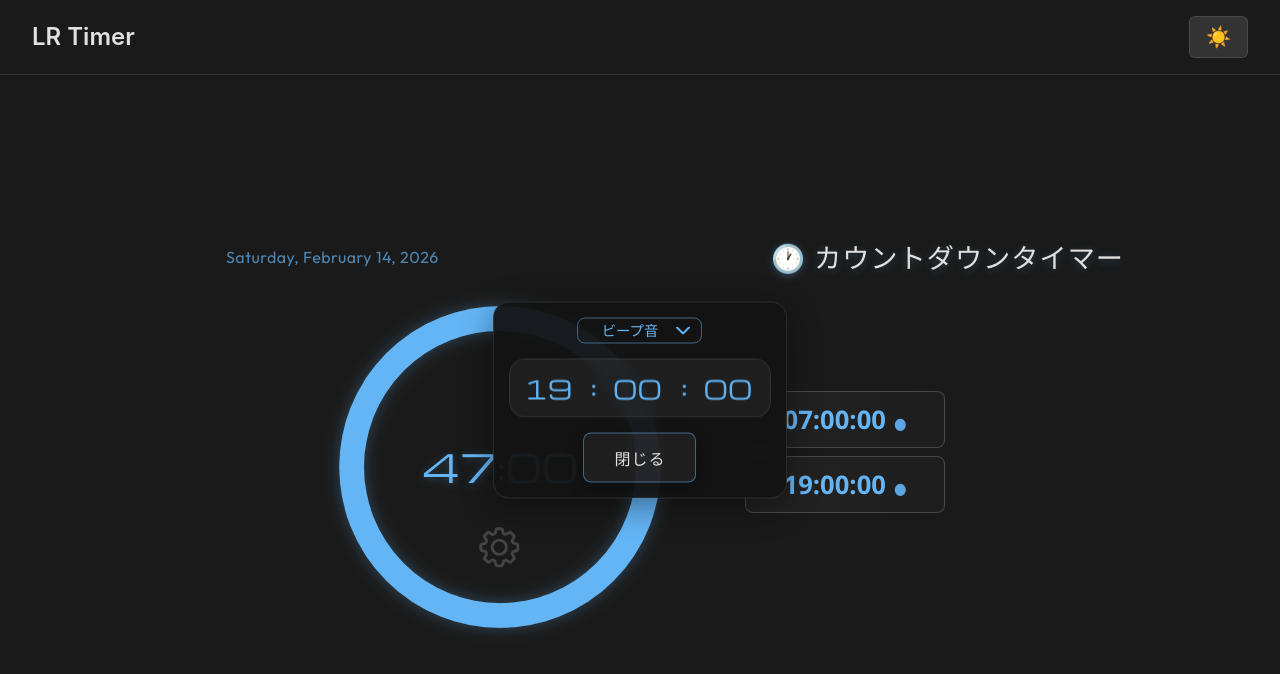
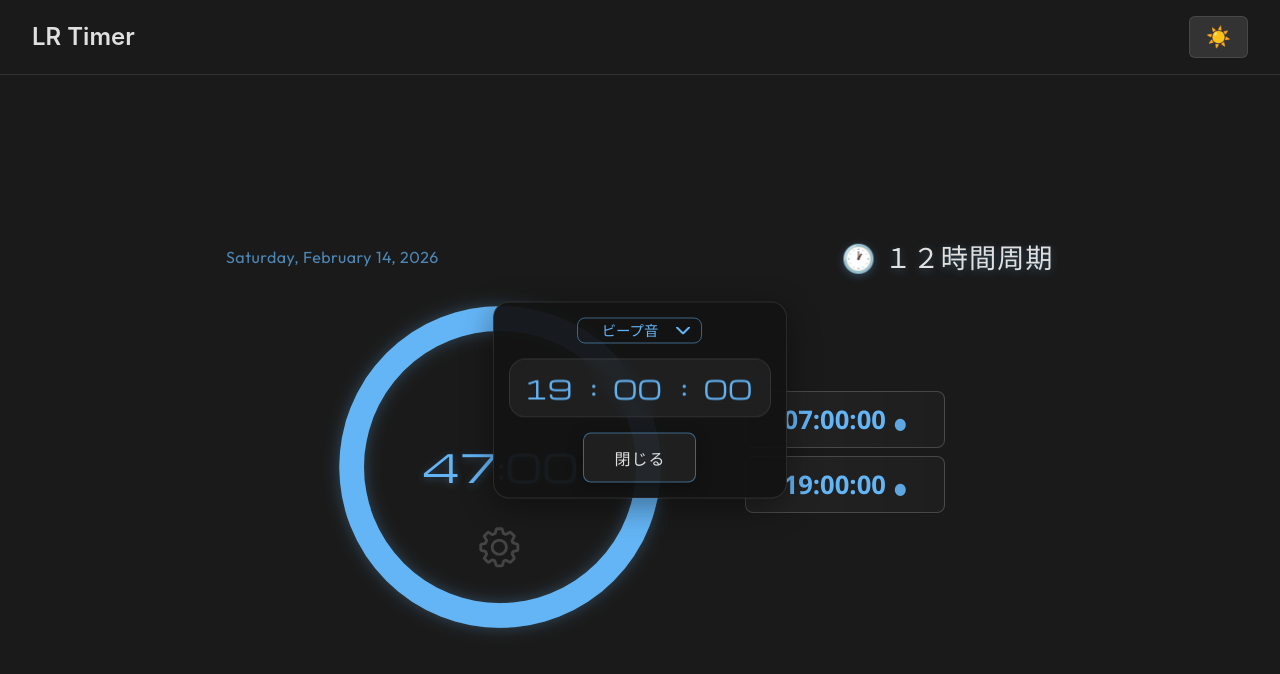
Before and after one commit to bindi-mo/lrtimer, a React (Vite) app: page / in a window 1280 px wide. Shown: the top 674 px of the page. Built offline with nearby package versions, Linux system fonts and the light colour scheme.

Commit message:
fix: update timer header text to reflect 12-hour cycle

```diff
--- a/src/components/Timer.jsx
+++ b/src/components/Timer.jsx
@@ -297,7 +297,7 @@ export default function Timer() {
       <div className="date-display">
         {new Date().toLocaleDateString('en-US', { weekday: 'long', month: 'long', day: 'numeric', year: 'numeric' })}
       </div>
-      <h1>🕐 カウントダウンタイマー</h1>
+      <h1>🕐 １２時間周期</h1>
 
       <div className="timer-mode">
         <div className="timer-header">
```
